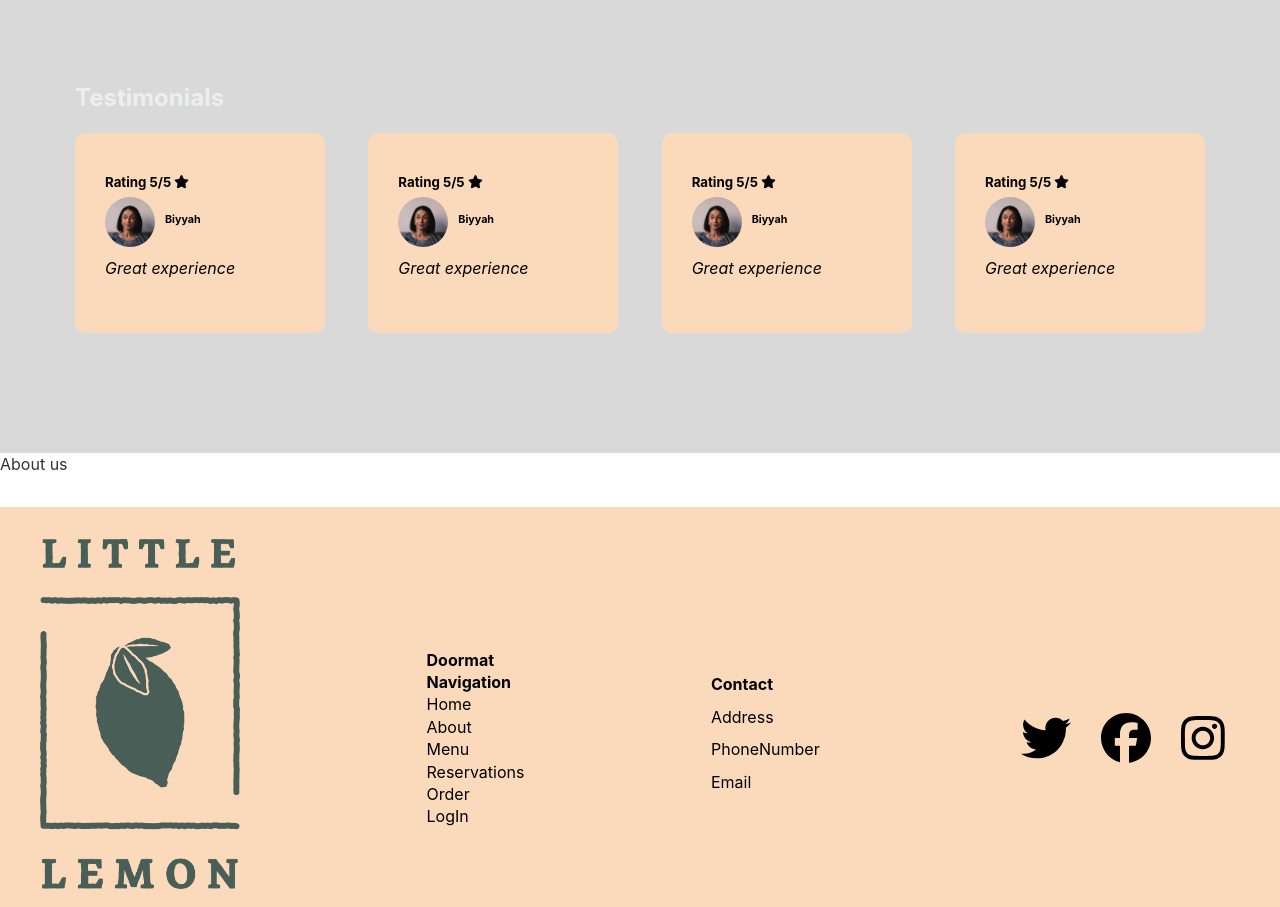
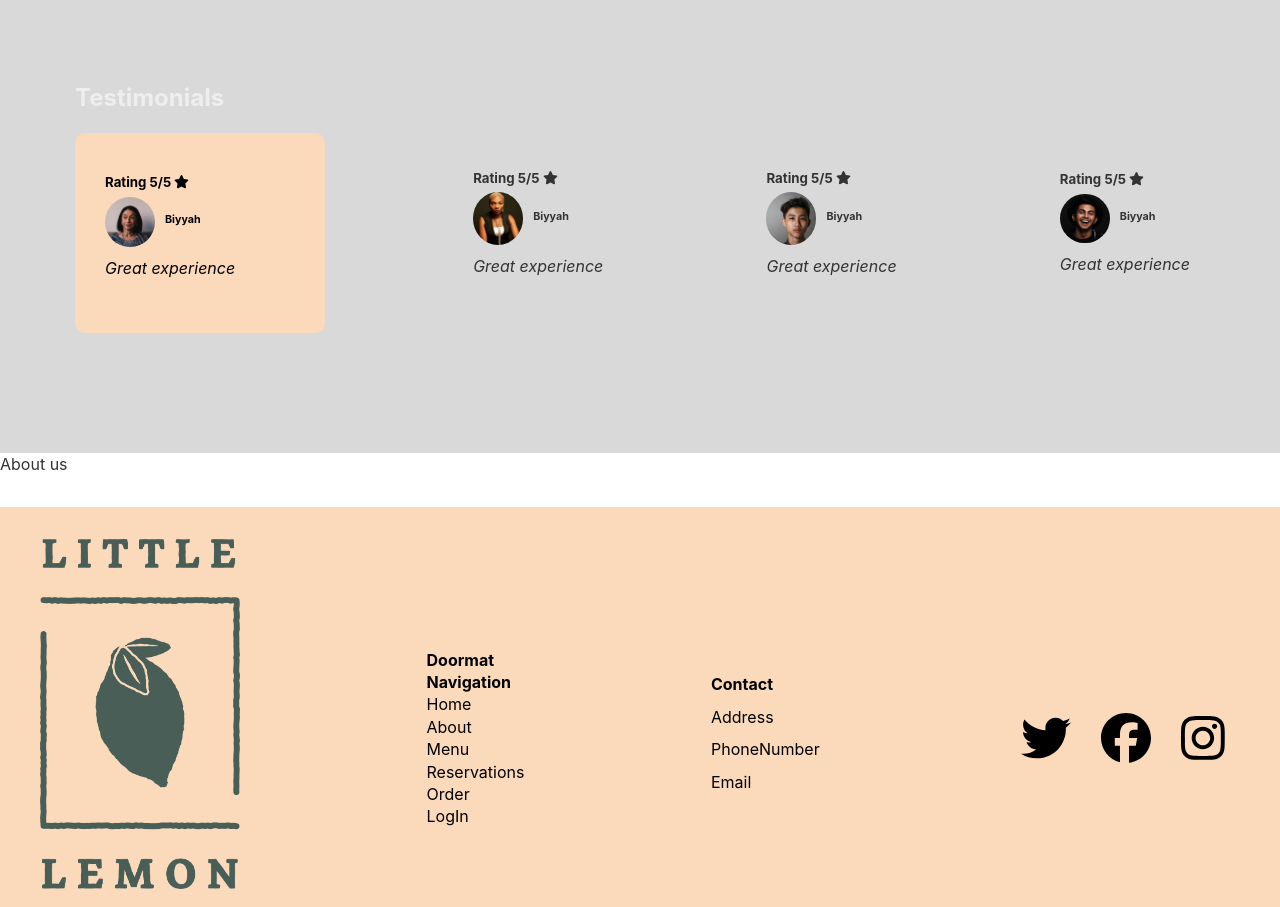
Before and after one commit to AshrafMuhammadNaeem/littlelemon-web, a React (Create React App) app: page / in a window 1280 px wide. Shown: the part 1160-2067 px from the top of the page. Built offline with nearby package versions, Linux system fonts and the light colour scheme.

Commit message:
Update Main.js

```diff
--- a/src/Main.js
+++ b/src/Main.js
@@ -112,11 +112,11 @@ export const Main = () => {
                         </div>
                     </div>
 
-                    <div className="card-1">
+                    <div className="card-2">
                         <div className="review-container">
                            <h5> Rating 5/5 <FontAwesomeIcon icon={faStar} /></h5>
                            <div className="customer-img">
-                             <img src={customer1} alt="customer" width={50} />
+                             <img src={customer2} alt="customer" width={50} />
                              <h6> Biyyah</h6>
                            </div>
                            <p><em>Great experience </em> </p>
@@ -124,11 +124,11 @@ export const Main = () => {
                         </div>
                     </div>
 
-                    <div className="card-1">
+                    <div className="card-3">
                         <div className="review-container">
                            <h5> Rating 5/5 <FontAwesomeIcon icon={faStar} /></h5>
                            <div className="customer-img">
-                             <img src={customer1} alt="customer" width={50} />
+                             <img src={customer3} alt="customer" width={50} />
                              <h6> Biyyah</h6>
                            </div>
                            <p><em>Great experience </em> </p>
@@ -136,11 +136,11 @@ export const Main = () => {
                         </div>
                     </div>
 
-                    <div className="card-1">
+                    <div className="card-4">
                         <div className="review-container">
                            <h5> Rating 5/5 <FontAwesomeIcon icon={faStar} /></h5>
                            <div className="customer-img">
-                             <img src={customer1} alt="customer" width={50} />
+                             <img src={customer4} alt="customer" width={50} />
                              <h6> Biyyah</h6>
                            </div>
                            <p><em>Great experience </em> </p>
```
